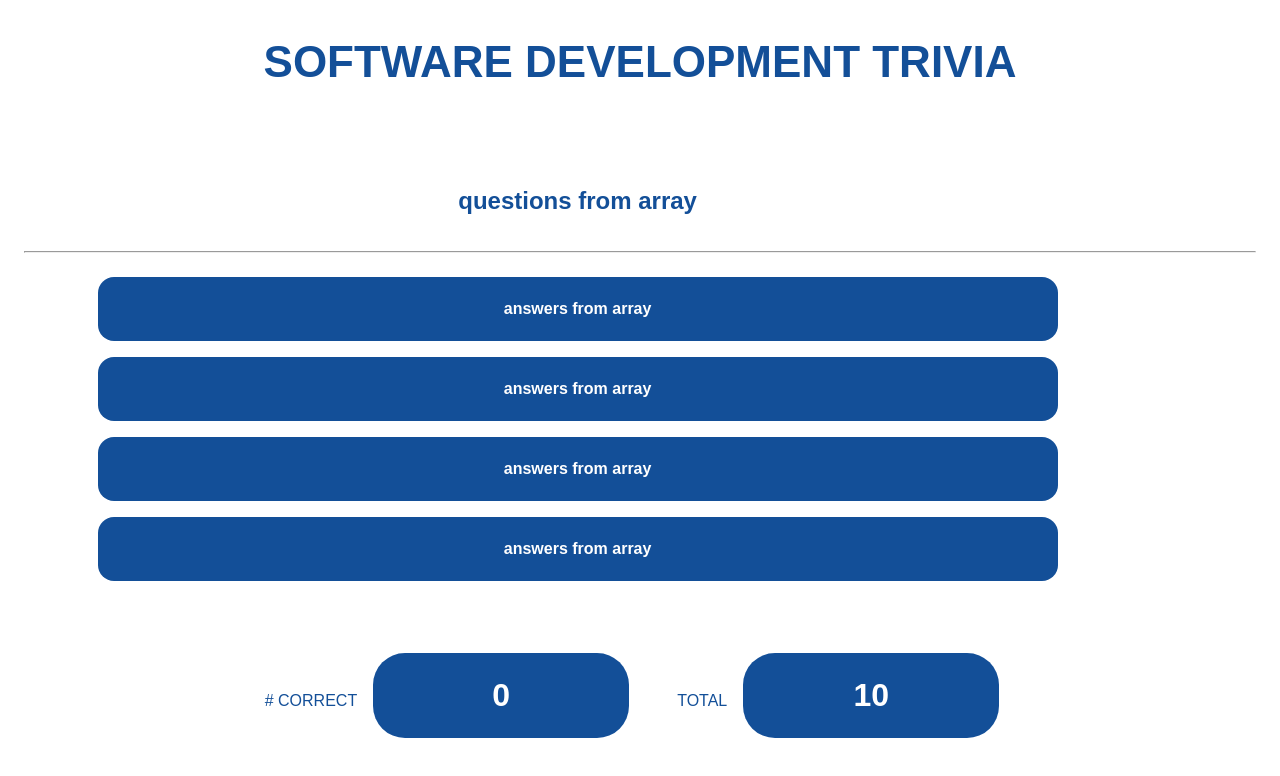
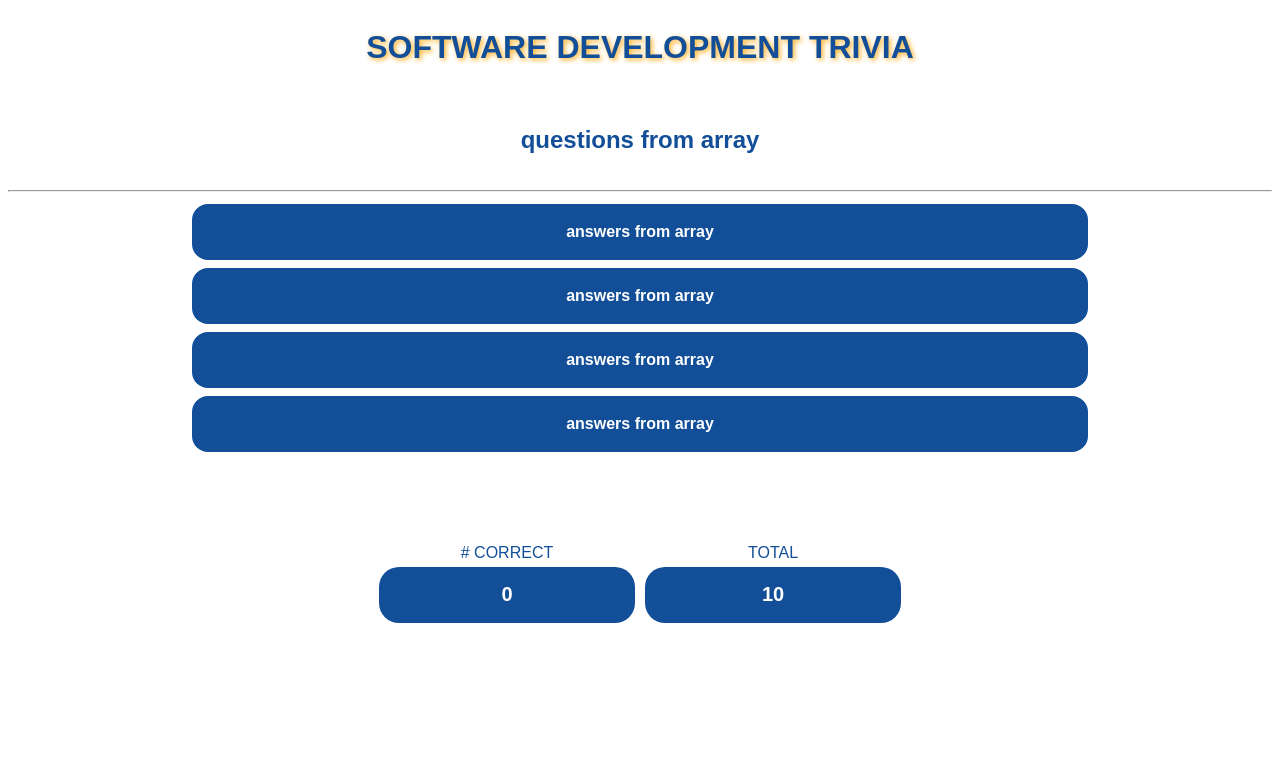
Before and after one commit to cre8ivesolutions/Quiz-Milestone-Project-1, a plain HTML site: page index.html in a window 1280 px wide. Both pictures are taken after a click on the button "CLICK TO START". Drawn offline with Linux system fonts and the light colour scheme.

Commit message:
Add files via upload

```diff
--- a/index.html
+++ b/index.html
@@ -8,39 +8,30 @@
     <link rel="stylesheet" href="./styles.css">
 </head>
 <!-- name the game -->
-
 <body>
     <header>
         <h1>SOFTWARE DEVELOPMENT TRIVIA</h1>
         <br>
-        <img id=quizTime src="./assets/quiz-background.webp" alt="quiz time gif" width="500px">
+        <img id=quizTime src="./assets/quiz-background.webp" alt="quiz time gif" width="350px">
     </header>
     <button id="startButton"> CLICK TO START </button>
     <!-- create a div for the quiz -->
     <main class="hide">
         <div ID ="quizContainer" class="container">
             <!-- create a div for the question -->
-            <div id=questionContainer>
-                <!-- <h2 id=question>
-                </h2> -->
-            </div>
+            <div id=questionContainer></div>
             <hr>
+            <div id="encouragement"></div>
             <!-- create a flexbox div for the answers -->
-            <div id="answerContainer" class="answerContainer container">
-               <!-- I will clean up the code when this is finished -->
-                <!-- <button class="answer">1.</button>
-                <button class="answer">2.</button>
-                <button class="answer">3.</button>
-                <button class="answer">4.</button>  -->
-            </div>
+            <div id="answerContainer"></div>
+
+            <div id="nextDiv" class="container"></div>
         </div>
-        <!-- <hr> -->
-        <!-- create a space for the running score and win/los -->
-        <aside id="scoreContainer" class="container">
-            <div><label for="score"># CORRECT</label><button id="score">0</button></div>
-            <div><label for="totalQuestions">TOTAL</label><button id="totalQuestions">10</button></div>
+            <!-- create a space for the running score and win/los -->
+            <aside id="scoreContainer" class="container">
+                <div class="score"><p># CORRECT</p><button id="score">0</button></div>
+            <div class="score"><p>TOTAL</p></label><button id="totalQuestions">10</button></div>
         </aside>
-        <div id="encouragement"></div>
     </main>
         <script src='./main.js'></script>
         <!-- <script src="./QandA.js"></script> -->
--- a/main.js
+++ b/main.js
@@ -3,59 +3,75 @@ let qAndA = [
         questions: "What data type is most useful for holding data in text form?",
         answers: [
             {a: 'array', type: 'incorrect'},
-            {b: 'object', type: 'incorrect'},
-            {c: 'string', type: 'correct'},
-            {d:'const', type: 'incorrect'},]
+            {a: 'object', type: 'incorrect'},
+            {a: 'string', type: 'correct'},
+            {a:'const', type: 'incorrect'},]
     },
 
       {questions: "this is the second question?",
         answers : [
-            {text:'this is the second answer', type: 'incorrect'},
-            {text: "this is also a second answer", type: 'incorrect'},
-            {text: "this is the correct one", type: 'correct'},
-            {text: "this is a second answer", type: 'incorrect'},]
+            {a:'this is the second answer', type: 'incorrect'},
+            {a: "this is also a second answer", type: 'incorrect'},
+            {a: "this is the correct one", type: 'correct'},
+            {a: "this is a second answer", type: 'incorrect'},]
         },
 
         {questions: "this is the third question?",
         answers: [
-            {text:'this is the third answer', type: 'incorrect'},
-            {text: "this is the correct third answer", type: 'correct'},
-            {text: 'this is also a third answer', type: 'incorrect'},
-            {text: "this is a third answer", type: 'incorrect'},]
+            {a:'this is the third answer', type: 'incorrect'},
+            {a: "this is the correct third answer", type: 'correct'},
+            {a: 'this is also a third answer', type: 'incorrect'},
+            {a: "this is a third answer", type: 'incorrect'},]
         },
         {questions: "What is the correct way to add two classes to an element?",
         answers: [
-            {text:"'two, classes'", type: 'incorrect'},
-            {text: "'.two, .classes'", type: 'incorrect'},
-            {text: "'.two classes'", type: 'correct'},
-            {text: "an element can only have one class", type: 'incorrect'},]
+            {a:"'two, classes'", type: 'incorrect'},
+            {a: "'.two, .classes'", type: 'incorrect'},
+            {a: "'.two classes'", type: 'correct'},
+            {a: "an element can only have one class", type: 'incorrect'},]
         },
     ]
-
-let startOnClick = document.getElementById('startButton');
-let clickOnAnswer = document.getElementsByClassName('answer');
+    let startOnClick = document.getElementById('startButton');
+    let clickOnAnswer = document.getElementsByClassName('answer');
+    let encourage = document.getElementById('encouragement');
 
 startOnClick.addEventListener('click', startGame=()=>{
     let showMainContainer = document.querySelector('main');
     let hideStartButton = document.getElementById('startButton');
     let hideQuizImage = document.getElementById('quizTime');
 
-
     showMainContainer.classList.remove('hide');
     hideStartButton.classList.add('hide');
     hideQuizImage.classList.add('hide');
+    encourage.classList.add('hide');
 
     function addQuestionText(){
-        const questionElement = document.createElement('h2');
+        // let qText
+        let questionElement = document.createElement('h2');
         const questionText = document.createTextNode("questions from array" )
+
         questionElement.appendChild(questionText);
         document.getElementById('questionContainer').appendChild(questionElement);
         //the next couple of lines are not working correctly to display the quetions in the array of qAndA.questions
-        // for (let i = 0; i < qAndA.length; i++) {
-        //     let qText= qAndA.questions[i];
-        // };
+
+
+        let text = "";
+        for (let i = 0; i < qAndA.length; i++) {
+            text += i
+            console.log(i)
+        };
+        let qText = qAndA.toString((quesT) => {
+            return qAndA.question
+        })
+        console.log(qText)
+
     };
     addQuestionText();
+
+
+
+
+
 
     function addAnswerText(){
         let answerElement = document.createElement('button');
@@ -67,12 +83,16 @@ startOnClick.addEventListener('click', startGame=()=>{
     //the answer txt is not showing up
     qAndA.forEach(addAnswerText);
 
+    let bodyBackground = document.querySelector('body');
     //the below event listener is throwing an error because the 'answer' element for clickOnAnswer is not yet created. fix this with async/await?
     clickOnAnswer.addEventListener('click', ifCorrect);
 
+
     function ifCorrect(){
+        encourage.classList.remove('hide');
         let correctAnswer = qAndA.group(({type})=> 'correct');
-        if (correctAnswer.correct){
+        if (correctAnswer){
+
             let increaseScore = document.getElementById('score');
             increaseScore.innerHTML ++;
             let rightElement = document.createElement('div');
@@ -81,6 +101,7 @@ startOnClick.addEventListener('click', startGame=()=>{
             rightImage.className='encouragement';
             rightElement.appendChild(rightImage);
             document.getElementById('encouragement').appendChild(rightElement);
+            bodyBackground.classList.add('correct');
         } else {
             let wrongElement = document.createElement('div');
             let wrongImage = document.createElement('img');
@@ -88,26 +109,30 @@ startOnClick.addEventListener('click', startGame=()=>{
             wrongImage.className='encouragement';
             wrongElement.appendChild(wrongImage);
             document.getElementById('encouragement').appendChild(wrongElement);
+            bodyBackground.classList.add('wrong');
             //finish this maybe add sound
         };
     };
+    // make the next button show up after the right or wrong answer is clicked
+  let nextButton = document.createElement('button');
+    function addNextButton(){
+        let buttonLabel = document.createTextNode('NEXT');
+        nextButton.appendChild(buttonLabel);
+        document.getElementById('nextDiv').appendChild(nextButton);
+        nextButton.classList.add('next-btn')
+    };
+    addNextButton();
 
-});
-// make the next button show up after the right or wrong answer is clicked
-    // function addNextButton(){
-    //     let nextButton = document.createElement('div');
-    //     let buttonLabel = document.createTextNode('NEXT');
-    //     nextButton.appendChild(buttonLabel);
-    //     document.getElementById('encouragement').appendChild('nextButton');
-    // };
-    // addNextButton();
+    nextButton.addEventListener('click', setNextQuestion())
+
+    function setNextQuestion(){
+        nextButton.classList.add('hide');
+        encourage.classList.add('hide');
+        // 7/26/22 10pm//
 
 
-
-
+    }
         // let nextQuestion = document.getElementById('question');
         // nextQuestion.innerText += questionText;
         // addQuestionText();
-// if (answer === 'correct') {
-    // function correctAnswer () => {//
-    // answerDivs.innerText=qAndA.answers;
+})
--- a/styles.css
+++ b/styles.css
@@ -5,71 +5,72 @@ body {
     padding: .25em;
     text-align: center;
     color: #134f98;
-    max-height: 85vh;
+    max-height: fit-content;
 }
-.hide {
-    display: none;
+aside {
+    display: inline-flex;
 }
-.show {
-    display: contents;
+h1 {
+    margin: .5;
+    text-shadow: 2px 2px 5px  #ffb227;
 }
-.answer:hover {
-    background-color: rgb(122, 122, 255);
+#quizContainer, #questionContainer, #answerContainer {
 }
-#questionContainer, #answerContainer {
-    width: 79vw;
+#scoreContainer {
+    margin-top: 1em;
+}
+.container, button, div {
+    border-radius: 1em;
+    min-width: 20vw;
+    min-height: 7vh;
+    text-align: center;
     display: flexbox;
-    text-align: center;
-    margin-left: 2.5em;
 }
 .encouragement {
-    max-width: 150px;
-    max-height: 150px;
+    max-width: 17vw;
+    max-height: 17vh;
     border-radius: 1em;
-}
-#quizContainer{
-min-height: 40vh;
-width: 80w;
+    margin: 0;
 }
 #quizTime {
+    margin-top: 1em;
     filter: saturate(.4);
+    transform: scale(1, 1) rotate(1080deg);
+    animation-name: quizImg;
+    animation-duration: 1s;
+    animation-iteration-count: 1;
+    animation-timing-function: ease-in;
 }
-h1 {
-    font-size: 2.75em;
+@keyframes quizImg {
+    0% { width: 10px}
+    25% { width: 125px}
+    50% { width: 225px}
+    75% { width: 320px}
+    100% {width: 375px; transform: scale(1, 1)}
 }
 #startButton {
     background-color:#ffb227;
-    font-size: 3.5rem;
+    font-size: 2rem;
     font-weight: bold;
-    min-width: 25vw;
-    min-height: 25vh;
+    min-width: 15vw;
+    min-height: 15vh;
     color:#134f98;
     display: inline-flexbox;
     justify-content: center;
     align-self: center;
     margin-top: 10vh;
     animation-name: startUp;
-    animation-duration: 1.9s;
+    animation-duration: 3s;
     animation-iteration-count: infinite;
 }
 @keyframes startUp {
     from {background-color: transparent;}
     to {background-color: #ffb227;}
 }
-label {
-    font-size: medium;
-}
 #start-screen {
     display: flex;
     align-items: center;
     min-height: 90vh;
-}
-.container, button, div {
-    border-radius: 1em;
-    min-width: 25vw;
-    min-height: 8vh;
-    padding: .5em;
-    margin: .5em;
 }
 .answer button, button {
     font-weight: bold;
@@ -78,25 +79,21 @@ label {
     border: none;
     background-color:#134f98;
     color: white;
-    padding: .75em;
-    width: 75vw;
+    padding: .5em;
+    margin: .25em;
+    width: 70vw;
     align-self: center;
+    word-break: keep-all;
 }
 #encouragement {
     text-align: center;
     font-weight: bold;
-    font-size: medium;
-    font-stretch: expanded;
-    text-transform: uppercase;
-    color: rgb(115, 113, 113);
+    max-height: 20vh;
+    margin:0;
+    padding: 0;
 }
-aside {
-    display: inline-flex;
-    justify-content: center;
-    align-self: flex-end;
-    margin:0;
-    padding: 0.25em;
-
+p {
+    margin-bottom: 0;
 }
 #score, #totalQuestions{
     max-width: 20vw;
@@ -104,10 +101,52 @@ aside {
     background-color:#134f98;
     color: white;
     font-weight: bold;
-    margin-top: 0;
-    margin-bottom: .1;
-    font-size: 2em;
-    padding: .1;
-    align-self: center;
-    text-align: center;
+    /* margin-bottom: .1; */
+    font-size: 1.25em;
 }
+.answer:hover {
+    background-color: rgb(122, 122, 255);
+}
+.score {
+}
+.next-btn {
+    background-color: #ffb227;
+    color: #134f98;
+    align-items: flex-end;
+    width: 3em;
+    height: 3em;
+
+}
+.correct {
+    background-color: rgb(77, 188, 77);
+    color: white;
+}
+.wrong {
+    background-color: rgb(182, 24, 24);
+    color: white;
+}
+.shrink  {
+    transform: scaleY(.5);
+    transform: scale(0.6) translate(0%, 20%);
+    opacity: 60%;
+}
+.hide {
+    display: none;
+}
+.show {
+    display: contents;
+}
+/* .encouragment img {
+    animation-name: fun;
+    animation-duration: 2s;
+    animation-iteration-count: infinite;
+    animation-direction: alternate;
+    transform: scale(1, 1) rotate(1080deg);
+}
+@keyframes fun {
+    0% { width: 190px; transform: scale(1, 1) rotate(1080deg)}
+    25% { width: 100px}
+    50% { width: 190px}
+    75% { width: 100px}
+    100% {width: 190px};
+} */
```
Also changed, not shown: QandA.js (line endings or trailing spaces), README.md, old code.js (line endings or trailing spaces).
